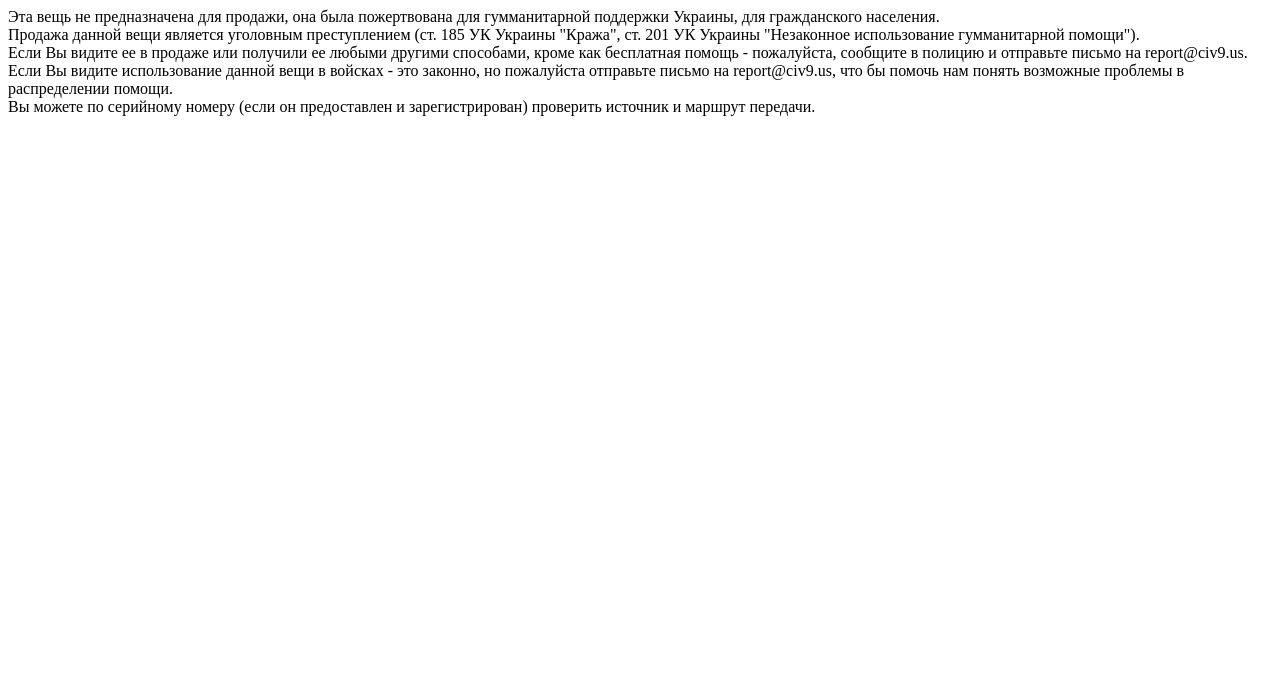
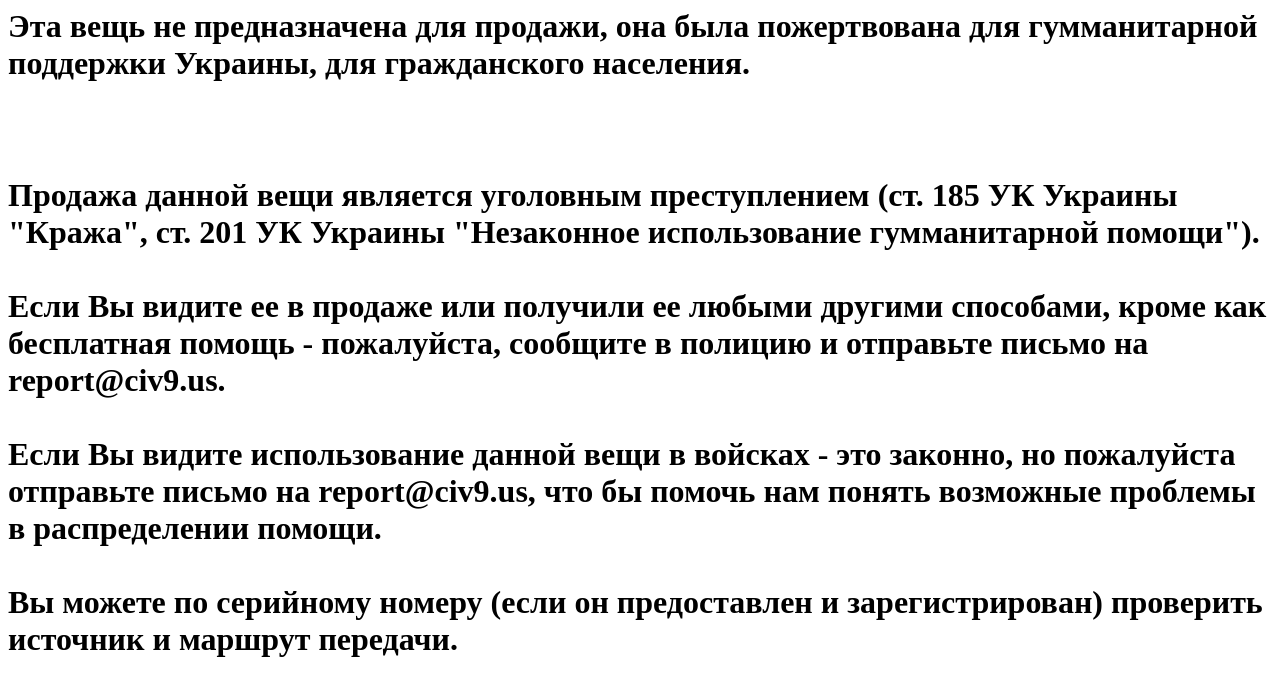
Before and after one commit to UA-DONATIONS/civ9us.github.io, a plain HTML site: page index.html in a window 1280 px wide. Drawn offline with Linux system fonts and the light colour scheme.

Commit message:
Update index.html

```diff
--- a/index.html
+++ b/index.html
@@ -1,5 +1,5 @@
-Эта вещь не предназначена для продажи, она была пожертвована для гумманитарной поддержки Украины, для гражданского населения. <br/>
-Продажа данной вещи является уголовным преступлением (ст. 185 УК Украины "Кража", ст. 201 УК Украины "Незаконное использование гумманитарной помощи"). <br/>
-Если Вы видите ее в продаже или получили ее любыми другими способами, кроме как бесплатная помощь - пожалуйста, сообщите в полицию и отправьте письмо на report@civ9.us.<br/>
-Если Вы видите использование данной вещи в войсках - это законно, но пожалуйста отправьте письмо на report@civ9.us, что бы помочь нам понять возможные проблемы в распределении помощи. <br/>
+<h1>Эта вещь не предназначена для продажи, она была пожертвована для гумманитарной поддержки Украины, для гражданского населения.<h1> <br/><br/>
+Продажа данной вещи является <b>уголовным преступлением</b> (ст. 185 УК Украины "Кража", ст. 201 УК Украины "Незаконное использование гумманитарной помощи"). <br/><br/>
+Если Вы видите ее в продаже или получили ее любыми другими способами, кроме как бесплатная помощь - пожалуйста, сообщите в полицию и отправьте письмо на <b>report@civ9.us</b>.<br/><br/>
+Если Вы видите использование данной вещи в войсках - это законно, но пожалуйста отправьте письмо на <b>report@civ9.us</b>, что бы помочь нам понять возможные проблемы в распределении помощи. <br/><br/>
 Вы можете по серийному номеру (если он предоставлен и зарегистрирован) проверить источник и маршрут передачи.
```
